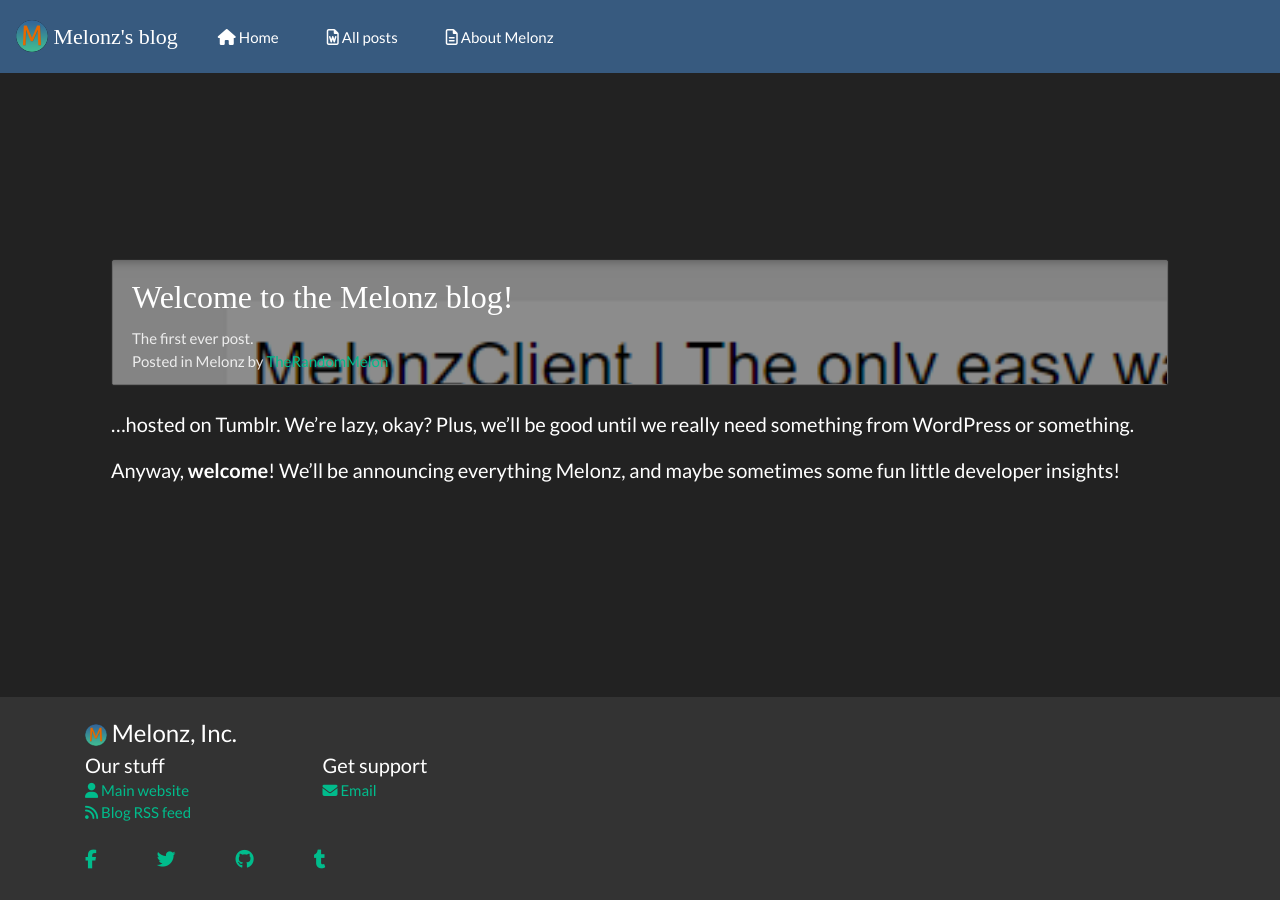
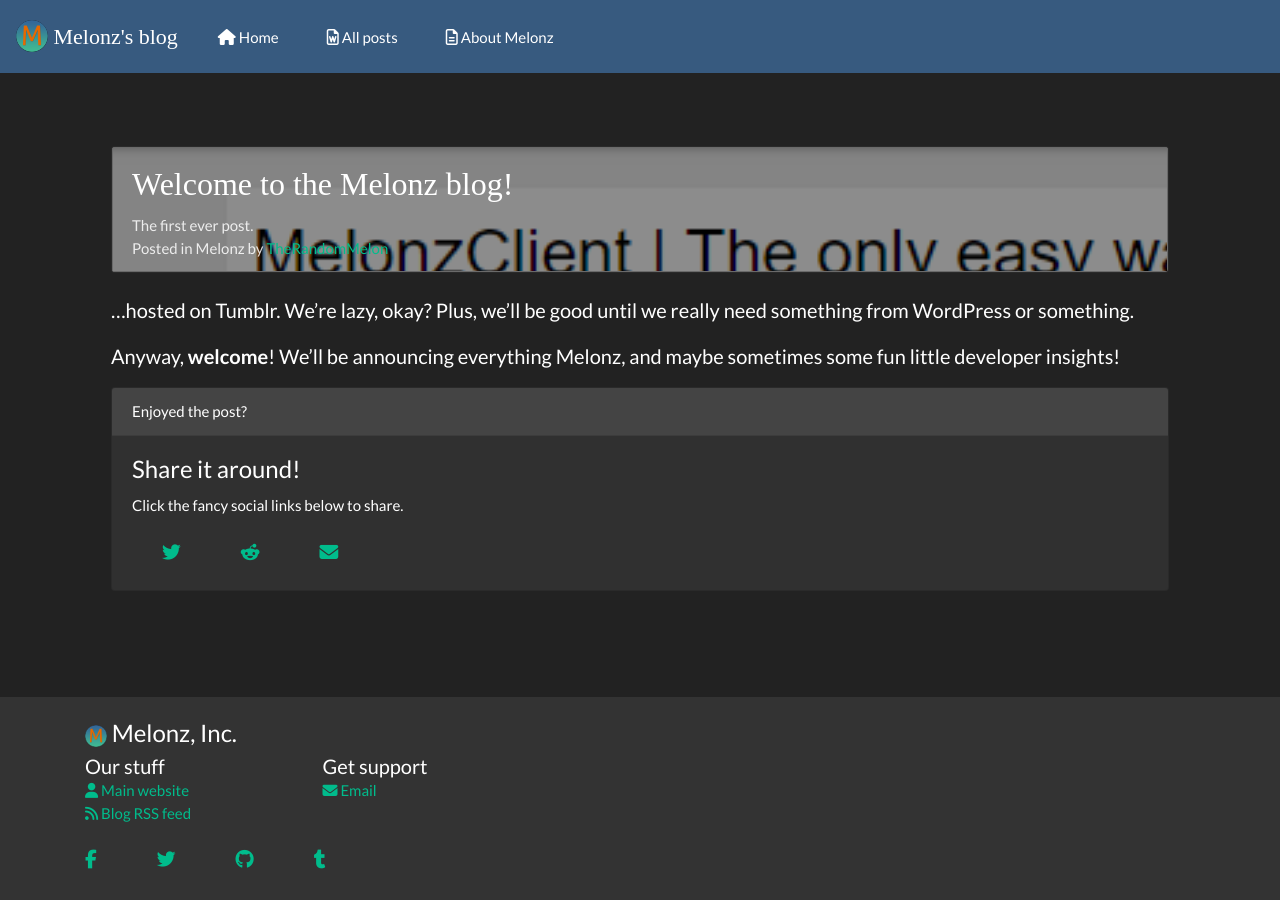
Before and after one commit to Melonz/old-blog, a Jekyll site: the page built from _posts/2016-09-05-Melonz-old-welcome.md, in a window 1280 px wide. Built offline with Jekyll 4.4.1, drawn with Linux system fonts in a browser that asks for light colours; nearby versions of some CDN libraries; some web fonts are replaced.

Commit message:
Added share card at the bottom of every post

```diff
--- a/_layouts/post.html
+++ b/_layouts/post.html
@@ -19,7 +19,22 @@
         <div id="post-content">
             {{ content }}
         </div>
+		<div class="card">
+		  <div class="card-header">
+			Enjoyed the post?
+		  </div>
+		  <div class="card-block">
+			<h4 class="card-title">Share it around!</h4>
+			<p class="card-text">Click the fancy social links below to share.</p>
+			<ul class="nav">
+				<li class="nav-item"><a target="_blank" href="https://twitter.com/intent/tweet?text={{ page.title }} - {{ page.url | prepend: site.url }} via @MelonzInc" class="nav-link" data-toggle="tooltip" data-placement="top" title="Tweet it on Twitter"><i class="fa fa-twitter fa-lg"></i></a></li>
+				<li class="nav-item"><a target="_blank" href="https://www.reddit.com/submit?url={{ page.url | prepend: site.url }}&title={{ page.title }}" class="nav-link" data-toggle="tooltip" data-placement="top" title="Post it on Reddit"><i class="fa fa-reddit-alien fa-lg"></i></a></li>
+				<li class="nav-item"><a target="_blank" href="mailto:?subject={{ page.title }} via {{ site.title }}&body={{ page.desc }} Read more at {{ page.url | prepend: site.url }}" class="nav-link" data-toggle="tooltip" data-placement="top" title="Mail it to someone's inbox"><i class="fa fa-envelope fa-lg" aria-hidden="true"></i></a></li>
+			</ul>
+		  </div>
+		</div>
     </div>
+	<br>
 	<br>
 	{% include foot.html %}
 </body>
```
